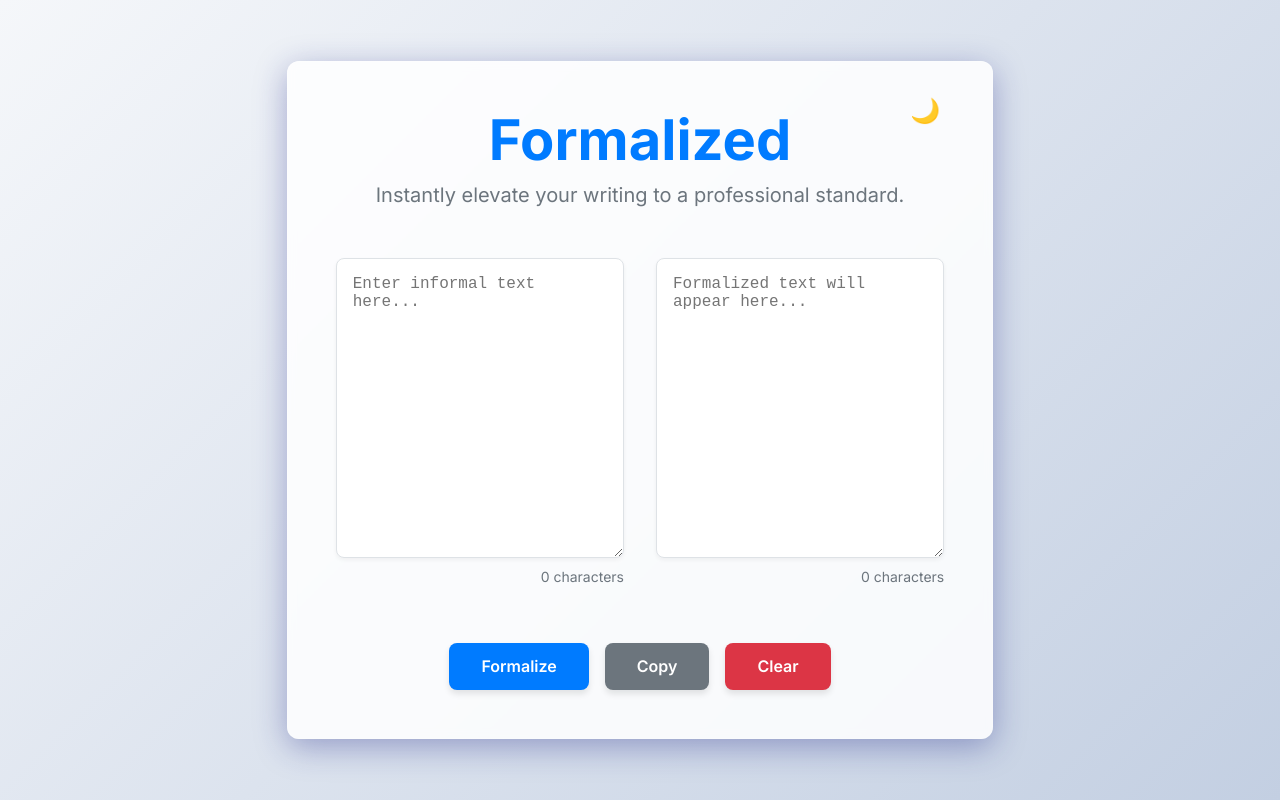
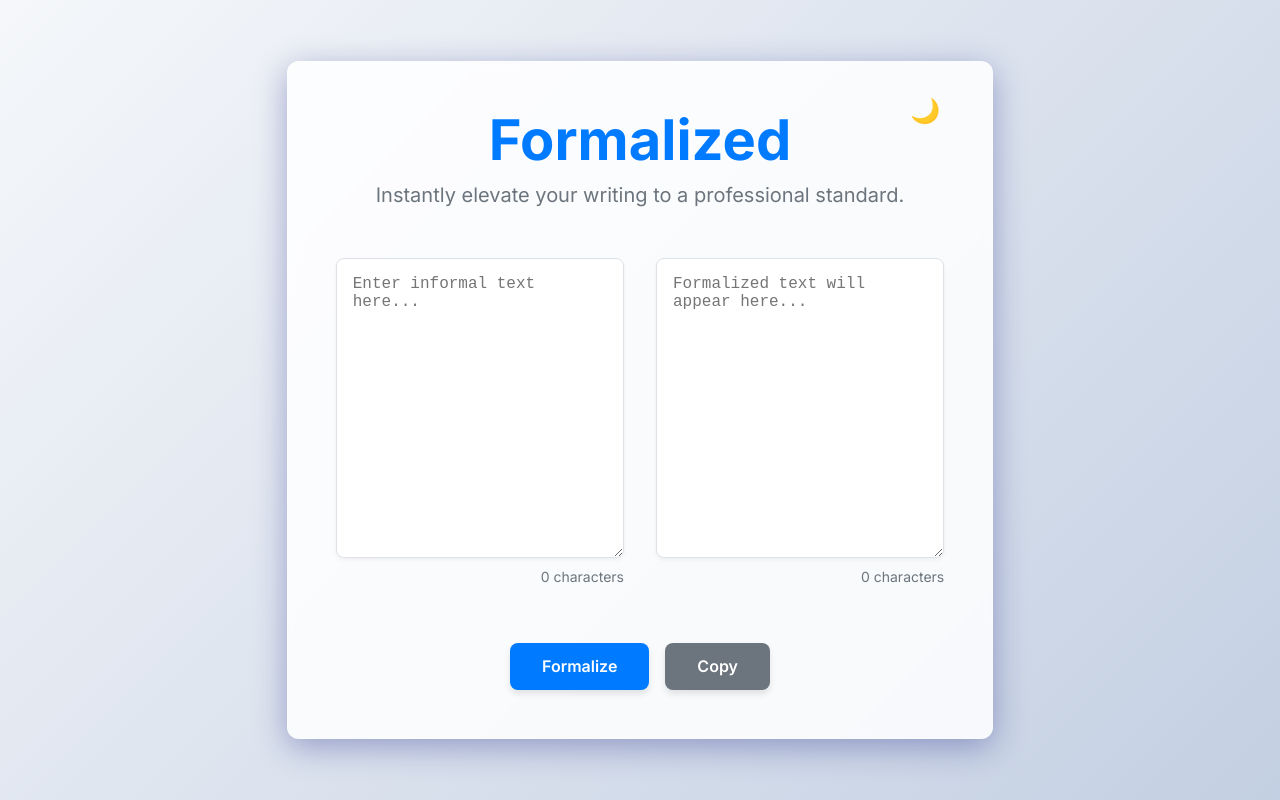
Before and after one commit to husnimarwan/formalized-dot-ai, a React (Vite) app: page / in a window 1280 px wide. Built offline with nearby package versions, Linux system fonts and the light colour scheme.

Commit message:
Clear button is hidden when clicked and the textbox is empty

```diff
--- a/src/App.jsx
+++ b/src/App.jsx
@@ -37,17 +37,19 @@ TextArea.defaultProps = {
   isOutput: false,
 };
 
-const Buttons = ({ onFormalize, onCopy, onClear, disabled, loading }) => (
+const Buttons = ({ onFormalize, onCopy, onClear, isInputEmpty, isOutputEmpty, loading }) => (
   <div className="button-group">
-    <button onClick={onFormalize} className="formalize-button" disabled={disabled || loading}>
+    <button onClick={onFormalize} className="formalize-button" disabled={isInputEmpty || loading}>
       {loading ? 'Formalizing...' : 'Formalize'}
     </button>
-    <button onClick={onCopy} className="copy-button" disabled={!disabled || loading}>
+    <button onClick={onCopy} className="copy-button" disabled={isOutputEmpty || loading}>
       Copy
     </button>
-    <button onClick={onClear} className="clear-button">
-      Clear
-    </button>
+    {(!isInputEmpty || !isOutputEmpty) && (
+      <button onClick={onClear} className="clear-button">
+        Clear
+      </button>
+    )}
   </div>
 );
 
@@ -55,7 +57,8 @@ Buttons.propTypes = {
   onFormalize: PropTypes.func.isRequired,
   onCopy: PropTypes.func.isRequired,
   onClear: PropTypes.func.isRequired,
-  disabled: PropTypes.bool.isRequired,
+  isInputEmpty: PropTypes.bool.isRequired,
+  isOutputEmpty: PropTypes.bool.isRequired,
   loading: PropTypes.bool.isRequired,
 };
 
@@ -152,7 +155,8 @@ ${inputText}`;
           onFormalize={formalizeText}
           onCopy={copyToClipboard}
           onClear={handleClear}
-          disabled={!inputText}
+          isInputEmpty={!inputText}
+          isOutputEmpty={!outputText}
           loading={loading}
         />
         {error && <p className="error-message">{error}</p>}
```
